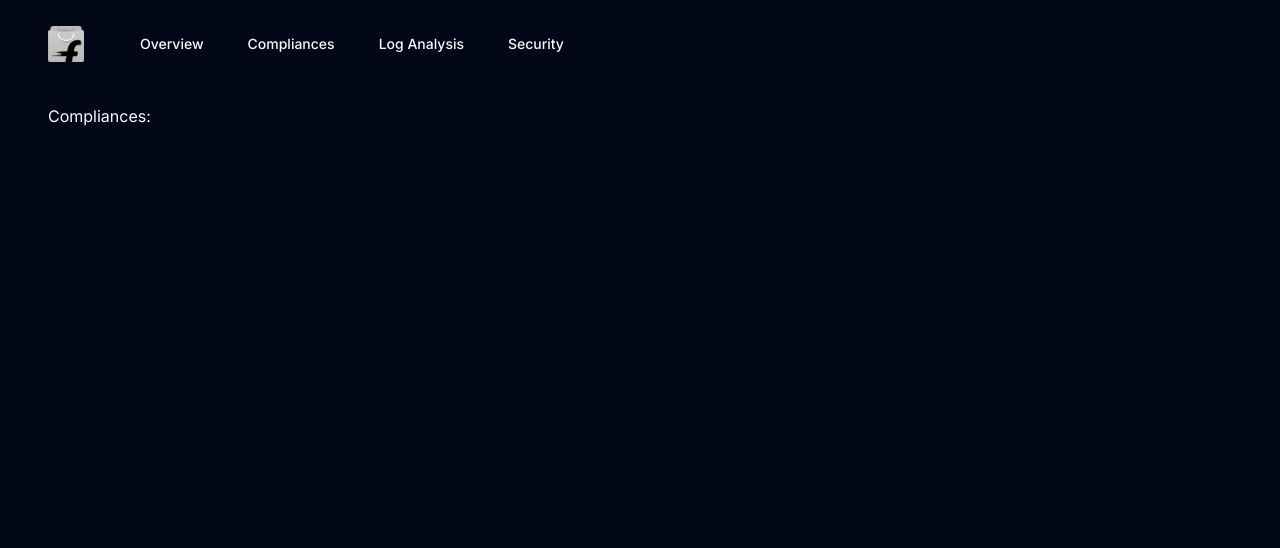
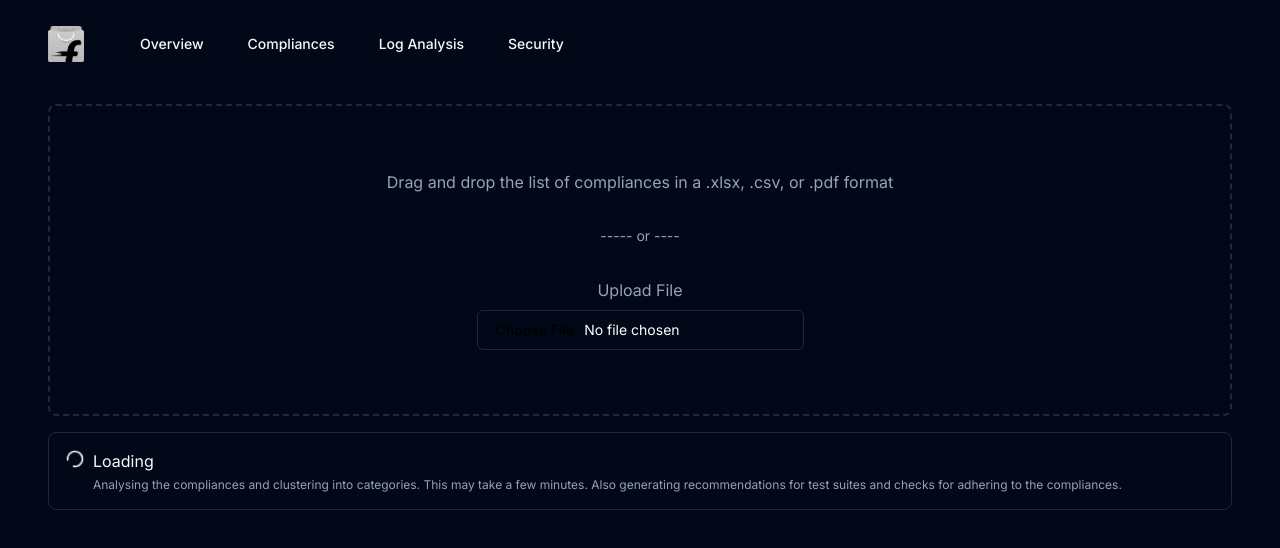
Before and after one commit to Servatom/Flipkart-Grid-5.0-Infosec, a Next.js app in the folder client/: page /compliances in a window 1280 px wide. Shown: the top 548 px of the page. Built offline with nearby package versions, Linux system fonts and the light colour scheme.

Commit message:
Add upload box and Loading component to Compliances page
Signed-off-by: Yashvardhan Arora <yash22arora@gmail.com>

```diff
--- a/client/package.json
+++ b/client/package.json
@@ -10,6 +10,7 @@
   },
   "dependencies": {
     "@radix-ui/react-navigation-menu": "^1.1.3",
+    "@radix-ui/react-slot": "^1.0.2",
     "@types/node": "20.5.1",
     "@types/react": "18.2.20",
     "@types/react-dom": "18.2.7",
--- a/client/src/app/compliances/page.tsx
+++ b/client/src/app/compliances/page.tsx
@@ -1,5 +1,22 @@
+"use client";
+import Loading from "@/components/common/Loading";
+import UploadBox from "@/components/common/UploadBox";
+import { Button } from "@/components/ui/button";
+import { Card, CardContent } from "@/components/ui/card";
+import { Input } from "@/components/ui/input";
+import { useState } from "react";
+
 const Compliances = () => {
-  return <div>Compliances:</div>;
+  const [isUploaded, setIsUploaded] = useState(false);
+  return (
+    <div className="flex flex-col gap-4">
+      <UploadBox />
+      <Loading
+        label="Loading"
+        description="Analysing the compliances and clustering into categories. This may take a few minutes. Also generating recommendations for test suites and checks for adhering to the compliances."
+      />
+    </div>
+  );
 };
 
 export default Compliances;
--- /dev/null
+++ b/client/src/components/common/Loading.tsx
@@ -0,0 +1,21 @@
+import { ILoadingProps } from "@/lib/types";
+import { Card, CardContent } from "../ui/card";
+import { Loader, Loader2 } from "lucide-react";
+
+const Loading: React.FC<ILoadingProps> = ({ label, description }) => {
+  return (
+    <Card className={` px-4 py-4 `}>
+      <CardContent className="flex flex-row items-start p-0">
+        <Loader2 size={20} className="animate-spin" />
+        <div className={`flex flex-col ml-2 gap-1`}>
+          <span className="">{label}</span>
+          {description && (
+            <p className="text-xs text-muted-foreground">{description}</p>
+          )}
+        </div>
+      </CardContent>
+    </Card>
+  );
+};
+
+export default Loading;
--- /dev/null
+++ b/client/src/components/common/UploadBox.tsx
@@ -0,0 +1,32 @@
+"use client";
+import { Button } from "@/components/ui/button";
+import { Card, CardContent } from "@/components/ui/card";
+import { Input } from "@/components/ui/input";
+import { useState } from "react";
+
+const UploadBox: React.FC = () => {
+  const [isUploaded, setIsUploaded] = useState(false);
+  return (
+    <Card className="px-8 py-16 border-dashed border-2">
+      <CardContent className="flex flex-col items-center p-0 gap-8 text-muted-foreground">
+        <span>
+          Drag and drop the list of compliances in a .xlsx, .csv, or .pdf format
+        </span>
+        <span className="text-sm">----- or ----</span>
+        <div className="flex flex-col items-center gap-2 px-2">
+          <label htmlFor="compliance-file" className="w-full text-center">
+            Upload File
+          </label>
+          <Input
+            id="compliance-file"
+            className="w-fit text-center text-white"
+            type="file"
+            placeholder="Choose"
+          />
+        </div>
+      </CardContent>
+    </Card>
+  );
+};
+
+export default UploadBox;
--- /dev/null
+++ b/client/src/components/ui/button.tsx
@@ -0,0 +1,56 @@
+import * as React from "react"
+import { Slot } from "@radix-ui/react-slot"
+import { cva, type VariantProps } from "class-variance-authority"
+
+import { cn } from "@/lib/utils"
+
+const buttonVariants = cva(
+  "inline-flex items-center justify-center rounded-md text-sm font-medium ring-offset-background transition-colors focus-visible:outline-none focus-visible:ring-2 focus-visible:ring-ring focus-visible:ring-offset-2 disabled:pointer-events-none disabled:opacity-50",
+  {
+    variants: {
+      variant: {
+        default: "bg-primary text-primary-foreground hover:bg-primary/90",
+        destructive:
+          "bg-destructive text-destructive-foreground hover:bg-destructive/90",
+        outline:
+          "border border-input bg-background hover:bg-accent hover:text-accent-foreground",
+        secondary:
+          "bg-secondary text-secondary-foreground hover:bg-secondary/80",
+        ghost: "hover:bg-accent hover:text-accent-foreground",
+        link: "text-primary underline-offset-4 hover:underline",
+      },
+      size: {
+        default: "h-10 px-4 py-2",
+        sm: "h-9 rounded-md px-3",
+        lg: "h-11 rounded-md px-8",
+        icon: "h-10 w-10",
+      },
+    },
+    defaultVariants: {
+      variant: "default",
+      size: "default",
+    },
+  }
+)
+
+export interface ButtonProps
+  extends React.ButtonHTMLAttributes<HTMLButtonElement>,
+    VariantProps<typeof buttonVariants> {
+  asChild?: boolean
+}
+
+const Button = React.forwardRef<HTMLButtonElement, ButtonProps>(
+  ({ className, variant, size, asChild = false, ...props }, ref) => {
+    const Comp = asChild ? Slot : "button"
+    return (
+      <Comp
+        className={cn(buttonVariants({ variant, size, className }))}
+        ref={ref}
+        {...props}
+      />
+    )
+  }
+)
+Button.displayName = "Button"
+
+export { Button, buttonVariants }
--- /dev/null
+++ b/client/src/components/ui/input.tsx
@@ -0,0 +1,25 @@
+import * as React from "react"
+
+import { cn } from "@/lib/utils"
+
+export interface InputProps
+  extends React.InputHTMLAttributes<HTMLInputElement> {}
+
+const Input = React.forwardRef<HTMLInputElement, InputProps>(
+  ({ className, type, ...props }, ref) => {
+    return (
+      <input
+        type={type}
+        className={cn(
+          "flex h-10 w-full rounded-md border border-input bg-background px-3 py-2 text-sm ring-offset-background file:border-0 file:bg-transparent file:text-sm file:font-medium placeholder:text-muted-foreground focus-visible:outline-none focus-visible:ring-2 focus-visible:ring-ring focus-visible:ring-offset-2 disabled:cursor-not-allowed disabled:opacity-50",
+          className
+        )}
+        ref={ref}
+        {...props}
+      />
+    )
+  }
+)
+Input.displayName = "Input"
+
+export { Input }
--- a/client/src/lib/types.ts
+++ b/client/src/lib/types.ts
@@ -10,3 +10,8 @@
 }
 
 export type TWarningType = "warning" | "error";
+
+export interface ILoadingProps {
+  label: string;
+  description?: string;
+}
```
Also changed, not shown: 1 other file (tests, documents, lock files or other folders).
